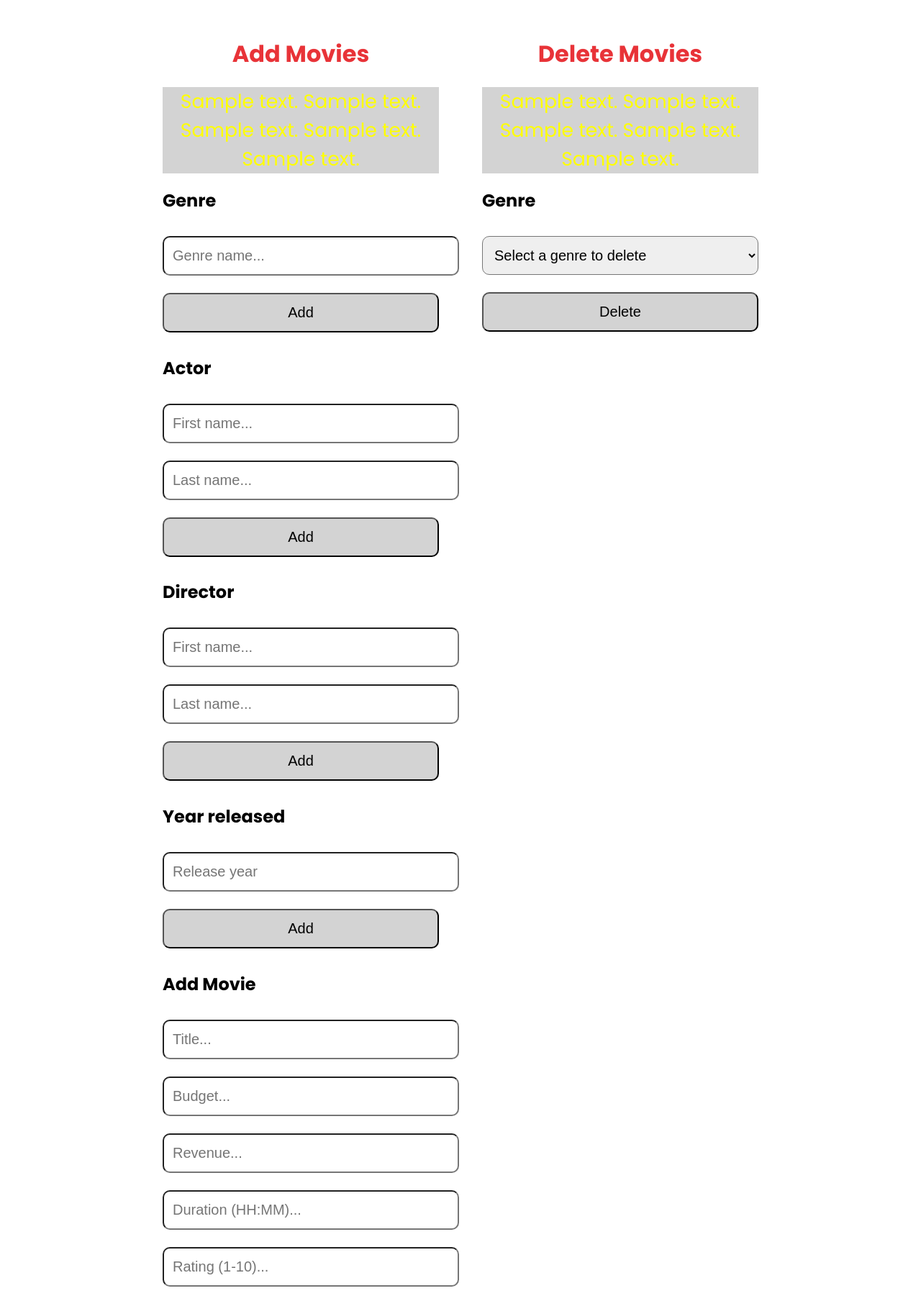
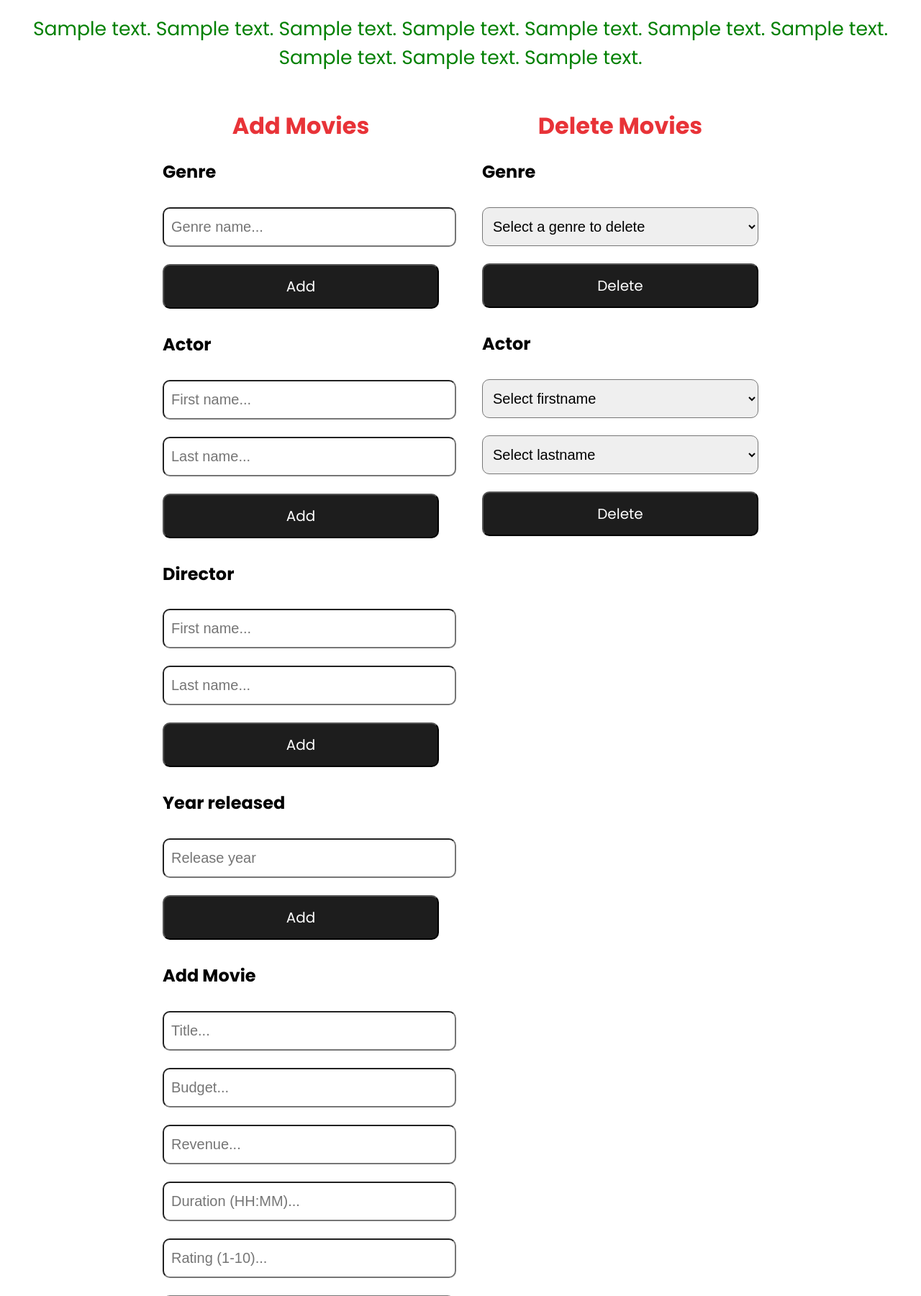
Before and after one commit to EtienneCClarke/Movie-Database-Presentation-Tool, a CodeIgniter app: the page made by application/views/admin_view/add_movie.php in a window 1280 px wide. Shown: the top 1801 px of the page at 72% size. Run offline with CodeIgniter, Linux system fonts and the light colour scheme; the template is opened without the code that fills it: most values are stand-ins (such as "Sample title", 1, 10 or a date in 2020).

Commit message:
updated admin view

```diff
--- a/application/config/routes.php
+++ b/application/config/routes.php
@@ -57,8 +57,8 @@
 $route['add_director'] = 'Admin_Controller/Add_Movie_Controller/add_director';
 $route['add_year'] = 'Admin_Controller/Add_Movie_Controller/add_year';
 $route['add_movie'] = 'Admin_Controller/Add_Movie_Controller/add_movie';
-$route['deleteGenre/(:num)'] = 'Admin_Controller/Delete_Row_Controller/deleteGenre/$1';
-$route['deleteActor/(:num)'] = 'Admin_Controller/Delete_Row_Controller/deleteActor/$1';
+$route['deleteGenre'] = 'Admin_Controller/Delete_Row_Controller/deleteGenre';
+$route['deleteActor'] = 'Admin_Controller/Delete_Row_Controller/deleteActor';
 $route['deleteDirector/(:num)'] = 'Admin_Controller/Delete_Row_Controller/deleteDirector/$1';
 $route['deleteYear/(:num)'] = 'Admin_Controller/Delete_Row_Controller/deleteYear/$1';
 $route['deleteMovie/(:num)'] = 'Admin_Controller/Delete_Row_Controller/deleteMovie/$1';
--- a/application/views/admin_view/add_movie.php
+++ b/application/views/admin_view/add_movie.php
@@ -6,16 +6,23 @@
     </header>
 
     <body>
+        <div class="message-container">
+            <?php echo $genreMessage; ?>
+            <?php echo $actorMessage; ?>
+            <?php echo $directorMessage; ?>
+            <?php echo $releaseYearMessage; ?>
+            <?php echo $movieMessage; ?>
+
+            <?php echo $genreMessageDeletion; ?>
+            <?php echo $actorMessageDeletion; ?>
+            <?php echo $directorMessageDeletion; ?>
+            <?php echo $releaseYearMessageDeletion; ?>
+            <?php echo $movieMessageDeletion; ?>
+        </div>
         <div class="container">
+<!--------------------------------ADD RECORDS----------------------------------------->
             <div class="add-movie-container">
                 <h1>Add Movies</h1>
-                    <div class="message">
-                        <?php echo $genreMessage; ?>
-                        <?php echo $actorMessage; ?>
-                        <?php echo $directorMessage; ?>
-                        <?php echo $releaseYearMessage; ?>
-                        <?php echo $movieMessage; ?>
-                    </div>
 <!----------------------------------ADD GENRE----------------------------------------->
                     <form method='post' action="<?php echo base_url('./index.php/add_genre') ?>">
                         <h2>Genre</h2>
@@ -161,32 +168,55 @@
                         <input type='submit' value='Add'>
                     </form>
             </div>
-<!----------------------------------DELETE DATABASE RECORDS----------------------------------------->
+<!--------------------------------DELETE DATABASE RECORDS--------------------------------------->
                 <div class="delete-movie-container">
                     <h1>Delete Movies</h1>
-                        <div class="message">
-                            <?php echo $genreMessage; ?>
-                            <?php echo $actorMessage; ?>
-                            <?php echo $directorMessage; ?>
-                            <?php echo $releaseYearMessage; ?>
-                            <?php echo $movieMessage; ?>
-                        </div>
-                    <form>
+<!-------------------------------------DELETE GENRE--------------------------------------------->
+                    <form method='post' action="<?php echo base_url('./index.php/deleteGenre') ?>">
                         <h2>Genre</h2>
-                        <select name='genreID'>
+                        <select name='genre'>
                             <option value='Select' required>Select a genre to delete</option>
                                 <?php
                                     if(is_array($genre) || is_object($genre))
                                     {
                                         foreach($genre as $row)
                                         {
-                                            echo "<option value='$row->genreID'>$row->genre</option>";
+                                            echo "<option value='$row->genre'>$row->genre</option>";
                                         }
                                     }
                                 ?>
                             </select><br>
                         <input type='submit' value='Delete'>
                     </form>
+
+                    <form method='post' action="<?php echo base_url('./index.php/deleteGenre') ?>">
+                        <h2>Actor</h2>
+                        <select name='actorFirstname'>
+                            <option value='Select' required>Select firstname</option>
+                                <?php
+                                    if(is_array($actor) || is_object($actor))
+                                    {
+                                        foreach($actor as $row)
+                                        {
+                                            echo "<option value='$row->firstname'>$row->firstname</option>";
+                                        }
+                                    }
+                                ?>
+                        </select><br>
+                        <select name='actorLastname'>
+                            <option value='Select' required>Select lastname</option>
+                                <?php
+                                    if(is_array($actorLastname) || is_object($actorLastname))
+                                    {
+                                        foreach($actorLastname as $row)
+                                        {
+                                            echo "<option value='$row->lastname'>$row->lastname</option>";
+                                        }
+                                    }
+                                ?>
+                        </select><br>
+                        <input type='submit' value='Delete'>
+                    </form>
                 </div>
         </div>
     </body>
--- a/public/files/css/add_movie.css
+++ b/public/files/css/add_movie.css
@@ -13,26 +13,29 @@
     text-align: center;
 }
 
-input[type=text], input[type=submit], input[type=decimal], input[type=number], select, textarea{
+.container input[type=text], input[type=submit], input[type=decimal], input[type=number], select, textarea{
     width: 100%;
-    padding: 14px 12px;
+    padding: 14px 10px;
     margin: 12px 0;
     font-size: 20px;
     border-radius: 10px;
 }
 
 input[type=submit]{
-    background-color: lightgrey;
+    color: white;
+    background-color: #1d1d1d;
+    font-family: 'Poppins', sans-serif;
 }
 
-.message{
+.message-container{
     font-size: 20pt;
     text-align: center;
-    color: yellow;
-    background-color: lightgray;
+    color: green;
+    margin-left: auto;
+    margin-right: auto;
+    margin-top: 20px;
 }
 
 input[type=file]{
-    clear: both;
     font-size: 20px;
 }
```
Also changed, not shown: application/controllers/Admin_Controller/Add_Movie_Controller.php (+36 -0 lines), application/controllers/Admin_Controller/Delete_Row_Controller.php (+50 -6 lines), application/models/admin_model/add_movie_model.php (+9 -0 lines), application/models/admin_model/delete_record_model.php (+14 -6 lines).
